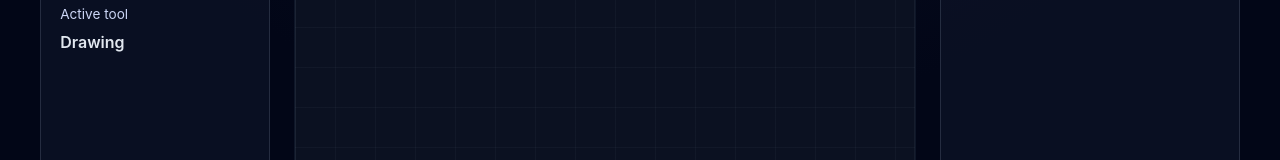
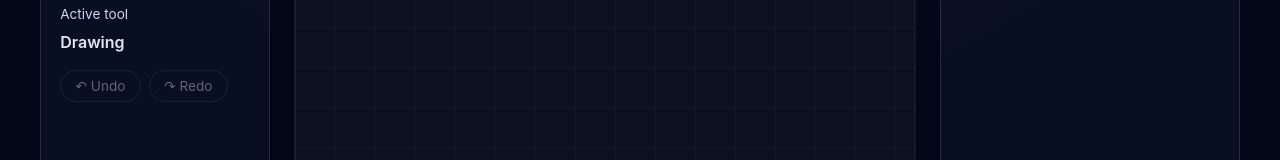
Before and after one commit to leoniddidukh-source/erp.piche.dashboard, a React (Vite) app: page / in a window 1280 px wide. Shown: the part 572-732 px from the top of the page. Built offline with nearby package versions, Linux system fonts and the light colour scheme.

Commit message:
Added Undo/redo feature

```diff
--- a/src/App.css
+++ b/src/App.css
@@ -147,6 +147,22 @@
   background: transparent;
   color: inherit;
   font-size: 0.85rem;
+  transition: all 150ms ease;
+}
+
+.ghost-btn:disabled {
+  opacity: 0.4;
+  cursor: not-allowed;
+}
+
+.ghost-btn:not(:disabled):hover {
+  background: rgba(148, 163, 184, 0.1);
+  border-color: rgba(148, 163, 184, 0.4);
+}
+
+.undo-redo-controls {
+  display: flex;
+  gap: 0.5rem;
 }
 
 .board-wrapper {
--- a/src/App.tsx
+++ b/src/App.tsx
@@ -67,6 +67,12 @@ type ChannelMessage =
       kind: 'update-shape'
       shape: Shape
       history: HistoryItem
+      senderId: string
+    }
+  | {
+      kind: 'undo-redo'
+      shapes: Shape[]
+      history: HistoryItem[]
       senderId: string
     }
 
@@ -156,6 +162,9 @@ function App() {
   const channelRef = useRef<BroadcastChannel | null>(null)
   const shapesRef = useRef<Shape[]>(shapes)
   const historyRef = useRef<HistoryItem[]>(history)
+  const undoStackRef = useRef<Array<{ shapes: Shape[]; history: HistoryItem[] }>>([])
+  const redoStackRef = useRef<Array<{ shapes: Shape[]; history: HistoryItem[] }>>([])
+  const isUndoRedoRef = useRef(false)
 
   useEffect(() => {
     shapesRef.current = shapes
@@ -170,6 +179,18 @@ function App() {
   useEffect(() => {
     saveToStorage(STORAGE_KEYS.user, userName)
   }, [userName])
+
+  const [canUndo, setCanUndo] = useState(false)
+  const [canRedo, setCanRedo] = useState(false)
+
+  useEffect(() => {
+    const checkUndoRedo = () => {
+      setCanUndo(undoStackRef.current.length > 0)
+      setCanRedo(redoStackRef.current.length > 0)
+    }
+    checkUndoRedo()
+  }, [shapes, history])
+
 
   useEffect(() => {
     if (typeof window === 'undefined') return
@@ -211,6 +232,11 @@ function App() {
           setShapes(normalizeShapes(payload.shapes))
           setHistory(payload.history)
           break
+        case 'undo-redo':
+          isUndoRedoRef.current = true
+          setShapes(normalizeShapes(payload.shapes))
+          setHistory(payload.history)
+          break
         default:
           break
       }
@@ -232,6 +258,21 @@ function App() {
     [channelRef],
   )
 
+  const saveStateForUndo = useCallback(() => {
+    if (isUndoRedoRef.current) {
+      isUndoRedoRef.current = false
+      return
+    }
+    undoStackRef.current.push({
+      shapes: [...shapesRef.current],
+      history: [...historyRef.current],
+    })
+    undoStackRef.current = undoStackRef.current.slice(-50)
+    redoStackRef.current = []
+    setCanUndo(true)
+    setCanRedo(false)
+  }, [])
+
   const pushHistory = useCallback(
     (description: string, userOverride?: string) => {
       const entry: HistoryItem = {
@@ -246,8 +287,69 @@ function App() {
     [userName],
   )
 
+  const performUndo = useCallback(() => {
+    if (undoStackRef.current.length === 0) return
+    const previousState = undoStackRef.current.pop()!
+    redoStackRef.current.push({
+      shapes: [...shapesRef.current],
+      history: [...historyRef.current],
+    })
+    isUndoRedoRef.current = true
+    setShapes(previousState.shapes)
+    setHistory(previousState.history)
+    setCanUndo(undoStackRef.current.length > 0)
+    setCanRedo(true)
+    pushHistory(`${userName} undid last action`)
+    broadcast({
+      kind: 'undo-redo',
+      shapes: previousState.shapes,
+      history: previousState.history,
+      senderId: clientId,
+    })
+  }, [broadcast, clientId, pushHistory, userName])
+
+  const performRedo = useCallback(() => {
+    if (redoStackRef.current.length === 0) return
+    const nextState = redoStackRef.current.pop()!
+    undoStackRef.current.push({
+      shapes: [...shapesRef.current],
+      history: [...historyRef.current],
+    })
+    isUndoRedoRef.current = true
+    setShapes(nextState.shapes)
+    setHistory(nextState.history)
+    setCanUndo(true)
+    setCanRedo(redoStackRef.current.length > 0)
+    pushHistory(`${userName} redid last action`)
+    broadcast({
+      kind: 'undo-redo',
+      shapes: nextState.shapes,
+      history: nextState.history,
+      senderId: clientId,
+    })
+  }, [broadcast, clientId, pushHistory, userName])
+
+  useEffect(() => {
+    const handleKeyDown = (event: KeyboardEvent) => {
+      if ((event.ctrlKey || event.metaKey) && event.key === 'z' && !event.shiftKey) {
+        event.preventDefault()
+        performUndo()
+      } else if (
+        ((event.ctrlKey || event.metaKey) && event.key === 'y') ||
+        ((event.ctrlKey || event.metaKey) && event.key === 'z' && event.shiftKey)
+      ) {
+        event.preventDefault()
+        performRedo()
+      }
+    }
+
+    window.addEventListener('keydown', handleKeyDown)
+    return () => window.removeEventListener('keydown', handleKeyDown)
+  }, [performUndo, performRedo])
+
   const commitShape = useCallback(
     (shape: Shape, description: string) => {
+      saveStateForUndo()
       const historyEntry = pushHistory(description)
       const normalizedShape = normalizeShape(shape)
       setShapes((prev) => [...prev, normalizedShape])
@@ -258,11 +360,12 @@ function App() {
         senderId: clientId,
       })
     },
-    [broadcast, clientId, pushHistory],
+    [broadcast, clientId, pushHistory, saveStateForUndo],
   )
 
   const applyShapeUpdate = useCallback(
     (updatedShape: Shape, description: string) => {
+      saveStateForUndo()
       const normalizedShape = normalizeShape(updatedShape)
       const historyEntry = pushHistory(description)
       setShapes((prev) =>
@@ -275,7 +378,7 @@ function App() {
         senderId: clientId,
       })
     },
-    [broadcast, clientId, pushHistory],
+    [broadcast, clientId, pushHistory, saveStateForUndo],
   )
 
   const commitPath = useCallback(
@@ -446,6 +549,7 @@ function App() {
 
   const clearBoard = () => {
     if (!shapes.length) return
+    saveStateForUndo()
     const historyEntry = pushHistory(`${userName} cleared the board`)
     setShapes([])
     broadcast({
@@ -622,11 +726,30 @@ function App() {
           <div className="control">
             <label>Active tool</label>
             <p className="active-tool">{activeToolLabel}</p>
-      </div>
+          </div>
+
+          <div className="undo-redo-controls">
+            <button
+              className="ghost-btn"
+              onClick={performUndo}
+              disabled={!canUndo}
+              title="Undo (Ctrl+Z)"
+            >
+              ↶ Undo
+            </button>
+            <button
+              className="ghost-btn"
+              onClick={performRedo}
+              disabled={!canRedo}
+              title="Redo (Ctrl+Y)"
+            >
+              ↷ Redo
+            </button>
+          </div>
 
           <button className="danger-btn" onClick={clearBoard}>
             Clear board
-        </button>
+          </button>
         </aside>
 
         <div className="board-wrapper">
```
Also changed, not shown: 5 other files (tests, documents, lock files or other folders).
